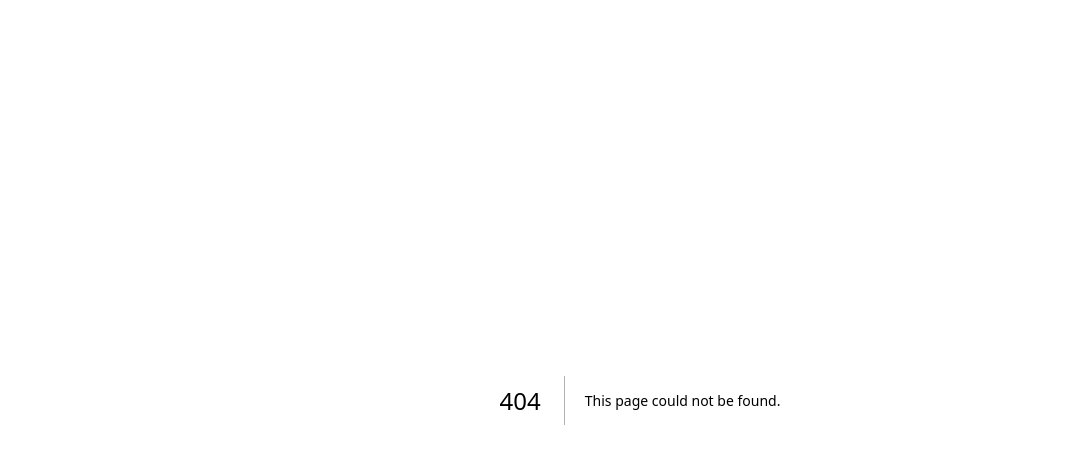
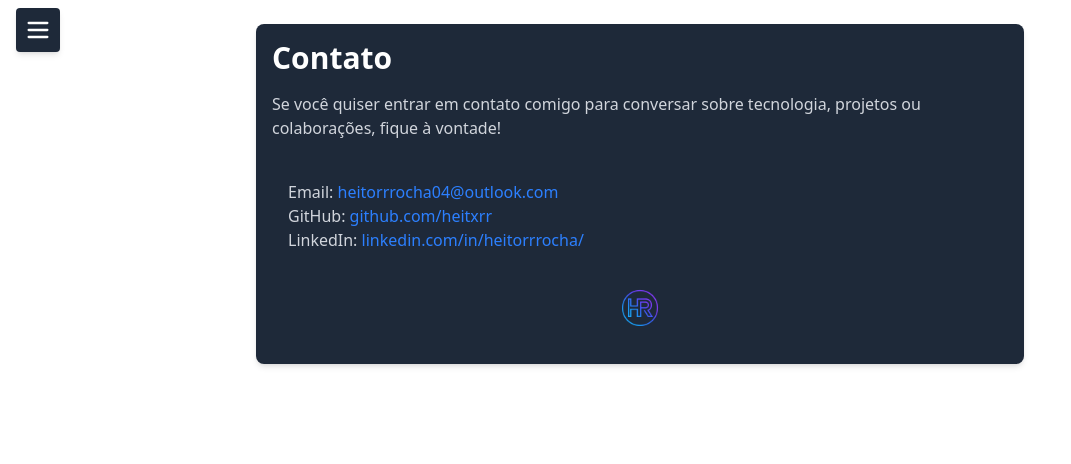
Before and after one commit to heitxrr/ControleDeGastos, a Next.js app in the folder ControleGastos/: page /contato in a window 1280 px wide. Before the commit this address had no page. Shown: the top 464 px of the page, without its empty margins (0-1071 px from the left). Built offline with nearby package versions, Linux system fonts and the light colour scheme.

Commit message:
implementando as paginas sobre, contato e atualizando rodape, cabecalho e menu na pagina principal

```diff
--- /dev/null
+++ b/ControleGastos/src/app/contato/page.tsx
@@ -0,0 +1,22 @@
+import Rodape from "@/components/Rodape/Rodape"
+import MenuHamburguer from "@/components/MenuHamburguer/MenuHamburguer"
+
+
+export default function Contato() {
+    return (
+      <main className="bg-gray-800  p-4 rounded-lg mt-6 shadow-md max-w-3xl mx-auto px-4 text-white">
+        <MenuHamburguer />
+        <h1 className="text-3xl font-bold mb-4">Contato</h1>
+        <p className="mb-2 text-gray-300">
+          Se você quiser entrar em contato comigo para conversar sobre tecnologia, projetos ou colaborações, fique à vontade!
+        </p>
+
+        <ul className=" text-gray-300 p-4 rounded-lg mt-6">
+          <li>Email: <a href="mailto:seuemail@email.com" className="text-blue-500 hover:underline">heitorrrocha04@outlook.com</a></li>
+          <li>GitHub: <a href="https://github.com/heitxrr" className="text-blue-500 hover:underline" target="_blank">github.com/heitxrr</a></li>
+          <li>LinkedIn: <a href="https://linkedin.com/in/seuusuario" className="text-blue-500 hover:underline" target="_blank">linkedin.com/in/heitorrrocha/</a></li>
+        </ul>
+        <Rodape />
+      </main>
+    )
+  }
--- a/ControleGastos/src/app/page.tsx
+++ b/ControleGastos/src/app/page.tsx
@@ -1,6 +1,8 @@
 'use client';
 
 import { useState } from 'react';
+import MenuHamburguer from '@/components/MenuHamburguer/MenuHamburguer';
+import Cabecalho from '@/components/Cabecalho/Cabecalho';
 import FormularioGasto from '@/components/FormularioGasto/FormularioGasto';
 import ListaGastos from '@/components/ListaGastos/ListaGastos';
 import PainelProgresso from '@/components/PainelProgresso/PainelProgresso';
@@ -9,7 +11,7 @@ import Gasto from '@/types/Gasto';
 import GraficoGastos from '@/components/GraficoGastos/GraficoGastos';
 import GraficoSalario from '@/components/GraficoSalario/GraficoSalario';
 import BackupDados from '@/components/BackupDados/BackupDados';
-
+import Rodape from '@/components/Rodape/Rodape';
 
 const META = 40000;
 
@@ -24,16 +26,23 @@ export default function PaginaInicial() {
   const totalGastos = gastos.reduce((acc, gasto) => acc + gasto.valor, 0);
 
   return (
-    <main className="max-w-3xl mx-auto mt-10 px-4">
-      <h1 className="text-3xl font-bold text-center mb-6">Controle de Gastos</h1>
-
+    <main className="max-w-5xl mx-auto mt-24 px-4">
+      <div className="grid grid-cols-1 md:grid-cols-2 gap-4 mb-8">
+        <div className=" p-4 rounded-xl shadow-md h-full flex items-center justify-center">
+          <GraficoGastos gastos={gastos} />
+        </div>
+        <div className=" p-4 rounded-xl shadow-md h-full flex items-center justify-center">
+          <GraficoSalario salario={salario} totalGastos={totalGastos} />
+        </div>
+      </div>
+      <MenuHamburguer />
+      <Cabecalho />
       <SalarioBase onSetSalario={setSalario} salarioAtual={salario} />
       <PainelProgresso gastos={gastos} salario={salario} meta={META} />
       <FormularioGasto aoAdicionar={adicionarGasto} />
       <ListaGastos gastos={gastos} />
-      <GraficoGastos gastos={gastos} />
-      <GraficoSalario salario={salario} totalGastos={totalGastos} />
       <BackupDados onDadosImportados={() => console.log('Dados importados com sucesso!')} />
+      <Rodape />
     </main>
   );
 }
--- /dev/null
+++ b/ControleGastos/src/app/sobre/page.tsx
@@ -0,0 +1,21 @@
+import Rodape from "@/components/Rodape/Rodape";
+import MenuHamburguer from "@/components/MenuHamburguer/MenuHamburguer";
+
+
+export default function Sobre() {
+    return (
+      <main className="bg-gray-800  p-4 rounded-lg mt-6 shadow-md max-w-3xl mx-auto px-4 text-white">
+        <MenuHamburguer />
+        <h1 className="text-3xl font-bold mb-4">Sobre Mim</h1>
+        <p className="mb-4 text-gray-300">
+          Olá! Eu sou Heitor, estudante de Análise e Desenvolvimento de Sistemas.
+          Sou apaixonado por tecnologia e atualmente estou desenvolvendo este site como parte de um projeto pessoal
+          para controlar minhas metas financeiras e gastos pessoais.
+        </p>
+        <p className="text-gray-300">
+          Gosto de trabalhar com tecnologias como React, TypeScript, Node.js e estou aprendendo a integrar sistemas com banco de dados Oracle.
+        </p>
+        <Rodape />
+      </main>
+    )
+  }
```
